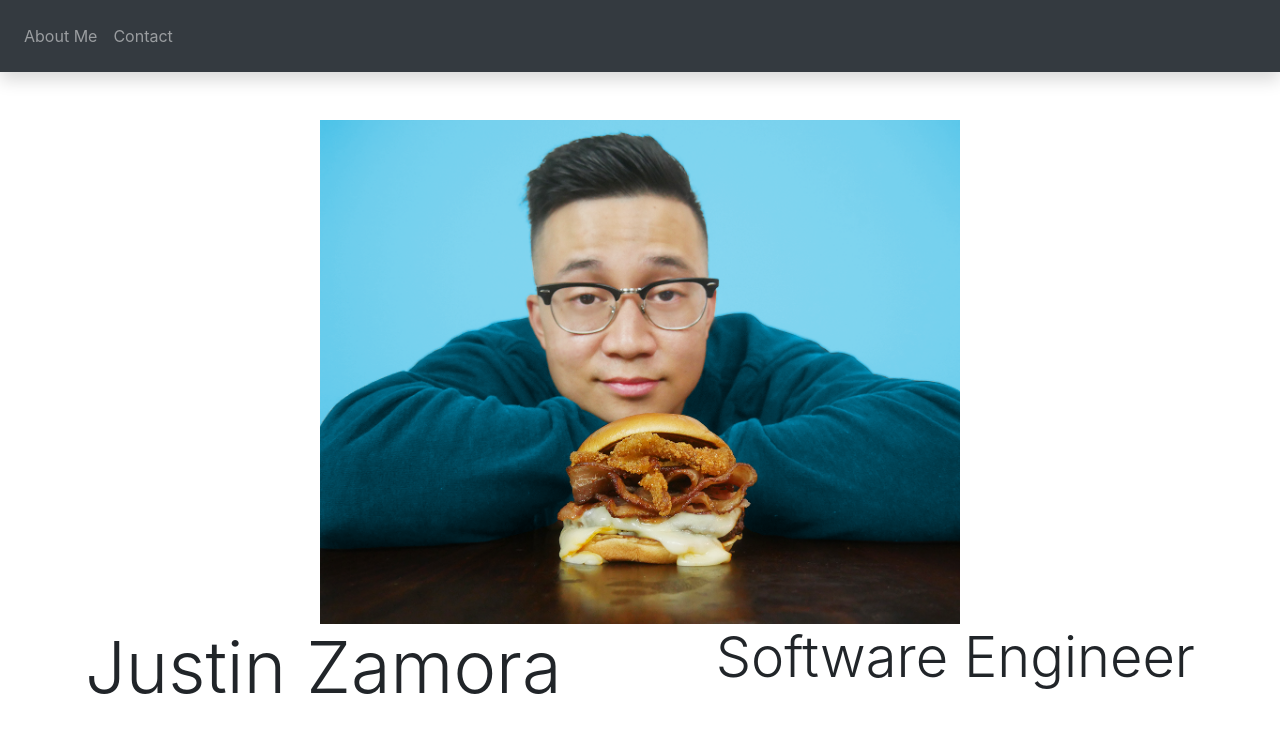
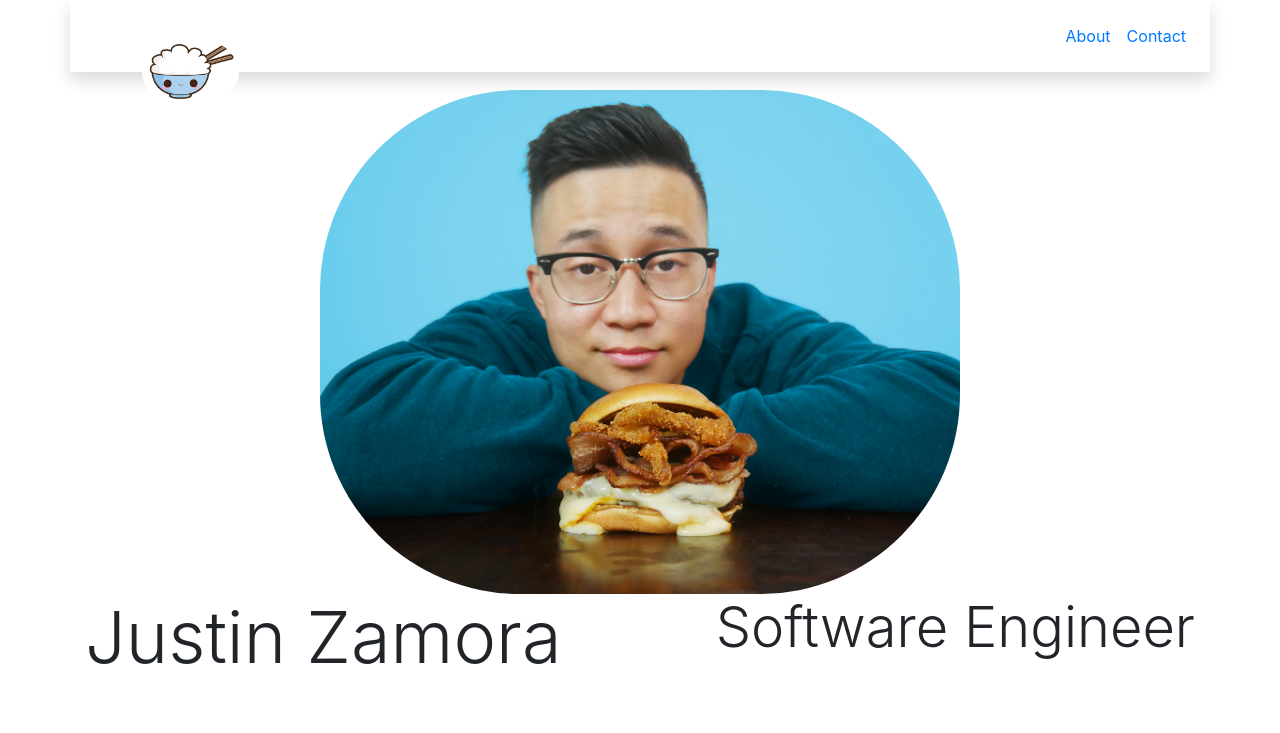
Before and after one commit to JustinEats/FlaskPortfolio, a Flask app: page / in a window 1280 px wide. Shown: the top 733 px of the page. Run offline with Flask 2, Linux system fonts and the light colour scheme; some libraries are stand-ins or nearby versions.

Commit message:
navbar edited/about-me-page.html deleted

```diff
--- a/app.py
+++ b/app.py
@@ -11,11 +11,6 @@ def home_page():
     return render_template('home-page.html')
 
 
-@app.route('/about-me')
-def about_me_page():
-    return render_template('about-me-page.html')
-
-
 @app.route('/contact')
 def contact_page():
     return render_template('contact-page.html')
--- a/static/css/app.css
+++ b/static/css/app.css
@@ -1,3 +1,17 @@
-h1 {
-	color: dodgerblue;
+#profile-pic {
+	border-radius: 200px;
+	margin-top: 10px;
 }
+
+#nav-ending {
+	display: flex;
+	flex-direction: row-reverse;
+}
+
+#home-button {
+	border-radius: 60%;
+	width: 15%;
+	height: 15%;
+	margin-top: 5px;
+	margin-bottom: -80px;
+}
--- a/templates/about-me-page.html
+++ /dev/null
@@ -1,6 +0,0 @@
-{% extends 'base.html' %}
-{% block title %}About Me{% endblock %}
-
-{% block content %}
-About Me Page
-{% endblock %}
--- a/templates/base.html
+++ b/templates/base.html
@@ -4,23 +4,31 @@
     <meta charset="UTF-8">
     <meta name="viewport" content="width=device-width, initial-scale=1.0">
     <link rel="stylesheet" href="https://stackpath.bootstrapcdn.com/bootstrap/4.5.2/css/bootstrap.min.css" integrity="sha384-JcKb8q3iqJ61gNV9KGb8thSsNjpSL0n8PARn9HuZOnIxN0hoP+VmmDGMN5t9UJ0Z" crossorigin="anonymous">
-    <link rel="stylesheet" href="{{ url_for('static',filename='app.css') }}">
+    <link rel="stylesheet" href="static/css/app.css">
     <title>{% block title%}{% endblock%}</title>
 </head>
 <body>
-    <nav class="navbar navbar-expand-lg navbar-dark bg-dark shadow p-3 mb-5 ">
+
+    <nav class="navbar navbar-expand-lg shadow mb-2 container">
         <button class="navbar-toggler" type="button" data-toggle="collapse" data-target="#navbarNav" aria-controls="navbarNav" aria-expanded="false" aria-label="Toggle navigation">
         <span class="navbar-toggler-icon"></span>
         </button>
         <div class="collapse navbar-collapse" id="navbarNav">
+        <ul>
+            <a class="nav-link pt-2" href="/">
+            <img id="home-button" src="static/img/Rice-NB.png">
+            </a>
+        </ul>
+        </div>
+        <div>
         <ul class="navbar-nav">
-            <li>
-            <a class="nav-link" href="/about-me">About Me</a>
-            </li>
-            <li class="nav-item">
+            <li class>
+                <a class="nav-link" href="/">About</a>
+                </li>
+        <li class="nav-item">
             <a class="nav-link" href="/contact">Contact</a>
             </li>
-        </ul>
+            </ul>
         </div>
     </nav>
     {%block content %}{% endblock %}
--- a/templates/home-page.html
+++ b/templates/home-page.html
@@ -3,7 +3,7 @@
 
 {% block content %}
 <div class="d-flex justify-content-center">
-    <img class="w-50 h-50"src="static/img/ProfilePic.png">
+    <img id="profile-pic" class="w-50 h-50" src="static/img/ProfilePic.png">
 </div>
 <div class="container d-flex justify-content-center">
     <h1 class="display-3">Justin Zamora</h1>
```
Also changed, not shown: static/img/Rice-NB.png (added).
